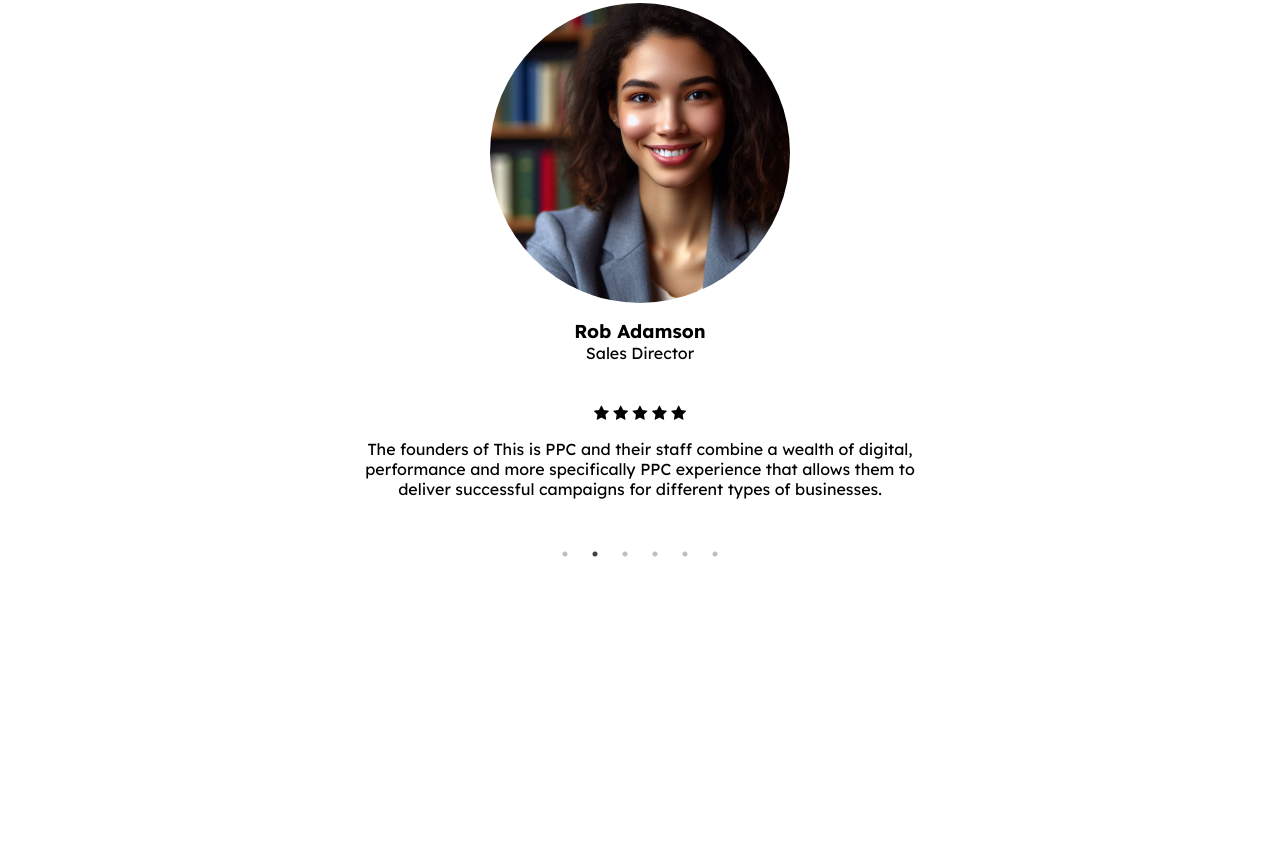
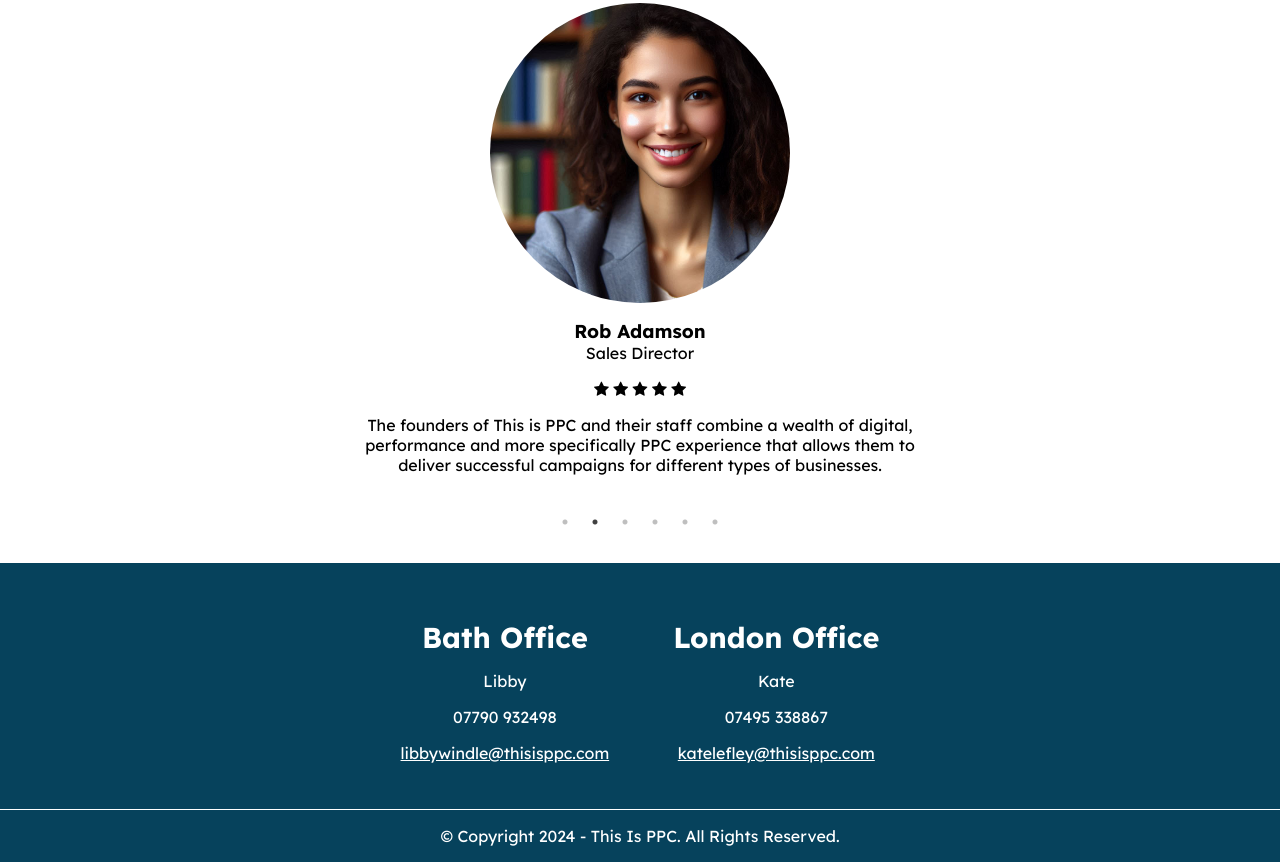
Before and after one commit to eLDoherty/thisisppc, a plain HTML site: page index.html in a window 1280 px wide. Shown: the part 2433-3295 px from the top of the page. Before the commit the page ends 3028 px from the top, so only its background shows below. Drawn offline with nearby package versions, Linux system fonts and the light colour scheme; files whose address does not match are found by name.

Commit message:
Adding footer

```diff
--- a/index.html
+++ b/index.html
@@ -119,7 +119,7 @@
 	<section class="testimonials">
 		<div class="container">
 			<h2>OUR <span>TESTIMONIALS</span></h2>
-			<p>Implementing Google AdWords in 2016 transformed our course sales, delivering exceptional ROI and high conversion rates. Users spent significantly more time on our site compared to organic traffic.</p>
+			<p class="desc">Implementing Google AdWords in 2016 transformed our course sales, delivering exceptional ROI and high conversion rates. Users spent significantly more time on our site compared to organic traffic.</p>
 			<div class="testimonials-wrapper slick">
 				<div class="testimonials-card">
 					<div class="card-holder">
@@ -211,10 +211,30 @@
 						<p class="testimony">The founders of This is PPC and their staff combine a wealth of digital, performance and more specifically PPC experience that allows them to deliver successful campaigns for different types of businesses.</p>
 					</div>
 				</div>
-
 			</div>
 		</div>
 	</section>
+	<footer class="footer">
+		<div class="container">
+			<div class="footer-wrapper">
+				<div class="footer-left">
+					<h3>Bath Office</h3>
+					<p class="footer-name">Libby</p>
+					<p class="footer-number">07790 932498</p>
+					<p class="footer-email"><a href="mailto:libbywindle@thisisppc.com">libbywindle@thisisppc.com</a></p>
+				</div>
+				<div class="footer-right">
+					<h3>London Office</h3>
+					<p class="footer-name">Kate</p>
+					<p class="footer-number">07495 338867</p>
+					<p class="footer-email"><a href="mailto:katelefley@thisisppc.com">katelefley@thisisppc.com</a></p>
+				</div>
+			</div>
+		</div>
+		<div class="credit">
+			<p>© Copyright 2024 - This Is PPC. All Rights Reserved.</p>
+		</div>
+	</footer>
 	<script src="https://code.jquery.com/jquery-3.6.0.min.js"></script>
 	<script type="text/javascript" src="https://cdn.jsdelivr.net/npm/slick-carousel@1.8.1/slick/slick.min.js"></script>
     <script src="script.js"></script>
--- a/style.css
+++ b/style.css
@@ -234,7 +234,7 @@ h2 span {
 
 /* Testimonials */
 
-.testimonials h2, .testimonials p {
+.testimonials h2, .testimonials .desc {
     text-align: center;
     margin-bottom: 2.5rem;
 }
@@ -277,8 +277,44 @@ h2 span {
 }
 
 /* Slider */
+/* Silent is golden */
 
+/* Footer */
+footer {
+    background-color: #06425c;
+    padding-top: 3.5rem;
+}
 
+.footer-wrapper {
+    display: flex;
+    justify-content: center;
+    text-align: center;
+    color: white;
+    margin-bottom: 30px;
+}
+
+.footer-left, .footer-right {
+    margin: 0 2rem;
+}
+
+.footer-wrapper h3 {
+    font-size: 1.8rem;
+    margin-bottom: 1rem;
+}
+
+.footer-wrapper a {
+    color: white;
+}
+.credit {
+    padding: 1rem;
+    color: white;
+    border-top: 1px white solid;
+    text-align: center;
+}
+
+.footer-wrapper p {
+    margin-bottom: 1rem;
+}
 
 @media (max-width: 768px) {
     .menu {
```
